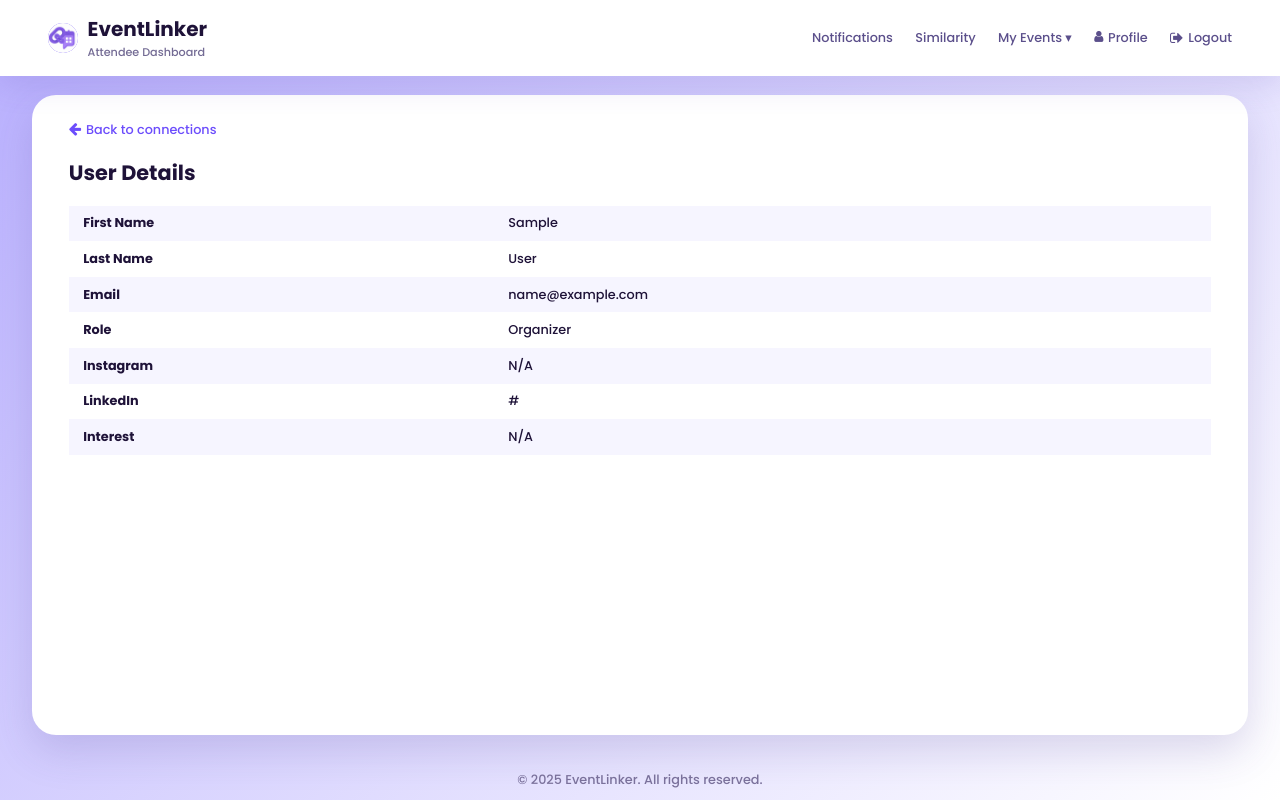
After one commit to devikashaj711/eventlinker, a Flask app: page /attendee/user/1 in a window 1280 px wide. The commit adds this page. Run offline with Flask 3, Linux system fonts and the light colour scheme; tables that the repository leaves empty or names only in its code hold one stand-in row (values such as "Sample post"); data that the repository does not hold is empty.

Commit message:
connection functionality

```diff
--- a/backend/attendee.py
+++ b/backend/attendee.py
@@ -347,3 +347,69 @@ def load_pending_requests_count():
                     g.pending_request_count = row['pending_count']
             finally:
                 close_db_connection(conn, cursor)
+
+
+@attendee_bp.route('/my-connections')
+def attendee_my_connections():
+    user_id = session.get('user_id')
+
+    if not user_id:
+        return redirect(url_for('user_bp.login_user'))
+
+    conn = get_db_connection()
+    connections = []
+
+    if conn:
+        try:
+            cursor = conn.cursor(dictionary=True)
+
+            # Fetch all connected users (status = 2) where current user is either requester or receiver
+            cursor.execute("""
+                SELECT
+                    CASE
+                        WHEN ec.requester_id = %s THEN ec.receiver_id
+                        ELSE ec.requester_id
+                    END AS connected_user_id,
+                    u.first_name,
+                    u.last_name
+                FROM event_connections ec
+                JOIN users u
+                    ON u.user_id = CASE
+                        WHEN ec.requester_id = %s THEN ec.receiver_id
+                        ELSE ec.requester_id
+                    END
+                WHERE (ec.requester_id = %s OR ec.receiver_id = %s)
+                  AND ec.status_id = 2
+            """, (user_id, user_id, user_id, user_id))
+
+            connections = cursor.fetchall()
+
+        finally:
+            close_db_connection(conn, cursor)
+
+    return render_template("my_connection.html", connections=connections)
+@attendee_bp.route('/user/<int:user_id>')
+def view_user(user_id):
+    conn = get_db_connection()
+    user = None
+
+    if conn:
+        try:
+            cursor = conn.cursor(dictionary=True)
+            cursor.execute("""
+                SELECT user_id, first_name, last_name, email, user_role_id,
+                       insta_link, linkedin_link, interests
+                FROM users
+                WHERE user_id = %s
+            """, (user_id,))
+            user = cursor.fetchone()
+        finally:
+            close_db_connection(conn, cursor)
+
+    if not user:
+        return "User not found", 404
+
+    # Determine role name
+    role_name = "Organizer" if user['user_role_id'] == 1 else "Attendee"
+
+    return render_template("user_detail.html", user=user, role_name=role_name)
--- a/frontend/templates/attendee_homepage.html
+++ b/frontend/templates/attendee_homepage.html
@@ -47,6 +47,7 @@
         </span>
       </form>
       {% endif %}
+<a href="{{ url_for('attendee_bp.attendee_my_connections') }}">My Connections</a>
 
       <a href="{{ url_for('attendee_bp.attendee_connections') }}" id="connections">
         Notifications
--- /dev/null
+++ b/frontend/templates/user_detail.html
@@ -0,0 +1,122 @@
+<!DOCTYPE html>
+<html lang="en">
+
+<head>
+    <meta charset="UTF-8">
+    <title>User Details | Event Linker</title>
+    <link rel="stylesheet" href="{{ url_for('static', filename='styles/member_list.css') }}">
+    <link href="https://fonts.googleapis.com/css2?family=Poppins:wght@300;500;700&display=swap" rel="stylesheet">
+    <link rel="stylesheet" href="https://cdnjs.cloudflare.com/ajax/libs/font-awesome/4.7.0/css/font-awesome.min.css">
+</head>
+
+<body>
+    <div class="page-bg"></div>
+
+    <!-- NAVBAR -->
+    <header class="navbar">
+        <div class="nav-left">
+            <div class="logo">
+                <img src="{{ url_for('static', filename='images/event-linker-logo.png') }}" class="logo-icon">
+                <div class="logo-text-wrap">
+                    <span class="logo-text">EventLinker</span>
+                    <small class="logo-tagline">Attendee Dashboard</small>
+                </div>
+            </div>
+        </div>
+
+        <nav class="nav-links">
+            <a href="{{ url_for('attendee_bp.attendee_connections') }}" id="connections">
+                Notifications
+                {% if g.pending_request_count > 0 %}
+                <span class="notification-badge">{{ g.pending_request_count }}</span>
+                {% endif %}
+            </a>
+            <a href="#">Similarity</a>
+
+            <div class="dropdown">
+                <a href="#" id="eventsLink">My Events ▾</a>
+                <div id="eventsSubmenu" class="submenu-vertical">
+                    <a href="{{ url_for('attendee_bp.attendee_registered_events') }}">Registered</a>
+                </div>
+            </div>
+
+            <a href="{{ url_for('user_bp.user_profile') }}" class="profile-link">
+                <i class="fa fa-user profile-icon"></i>
+                <span class="profile-text">Profile</span>
+            </a>
+            <a href="{{ url_for('user_bp.logout_user') }}" class="logout-link">
+                <i class="fa fa-sign-out"></i>
+                <span class="profile-text">Logout</span>
+            </a>
+        </nav>
+    </header>
+
+    <main>
+        <div class="member-container">
+            <div class="back-link">
+                <a href="{{ request.referrer or url_for('attendee_bp.attendee_homepage') }}">
+                    <i class="fa fa-arrow-left"></i> Back to connections
+                </a>
+            </div>
+
+            <h1 class="title">User Details</h1>
+
+            {% if user %}
+            <table class="member-table">
+                <tr>
+                    <th>First Name</th>
+                    <td>{{ user.first_name }}</td>
+                </tr>
+                <tr>
+                    <th>Last Name</th>
+                    <td>{{ user.last_name }}</td>
+                </tr>
+                <tr>
+                    <th>Email</th>
+                    <td>{{ user.email }}</td>
+                </tr>
+                <tr>
+                    <th>Role</th>
+                    <td>{{ role_name }}</td>
+                </tr>
+                <tr>
+                    <th>Instagram</th>
+                    <td>{{ user.instagram or "N/A" }}</td>
+                </tr>
+                <tr>
+                    <th>LinkedIn</th>
+                    <td>{{ user.linkedin_link or "N/A" }}</td>
+                </tr>
+                <tr>
+                    <th>Interest</th>
+                    <td>{{ user.interest or "N/A" }}</td>
+                </tr>
+            </table>
+            {% else %}
+            <p class="empty-msg">User details not available.</p>
+            {% endif %}
+        </div>
+    </main>
+
+    <footer class="footer">
+        <p>© 2025 EventLinker. All rights reserved.</p>
+    </footer>
+
+    <script>
+        const eventsLink = document.getElementById('eventsLink');
+        const eventsSubmenu = document.getElementById('eventsSubmenu');
+
+        eventsLink.addEventListener('click', function (e) {
+            e.preventDefault();
+            eventsSubmenu.classList.toggle('active');
+        });
+
+        window.addEventListener('click', function (e) {
+            if (!eventsLink.contains(e.target) && !eventsSubmenu.contains(e.target)) {
+                eventsSubmenu.classList.remove('active');
+            }
+        });
+    </script>
+</body>
+
+</html>
```
Also changed, not shown: frontend/templates/my_connection.html (added, +116 -0 lines).
